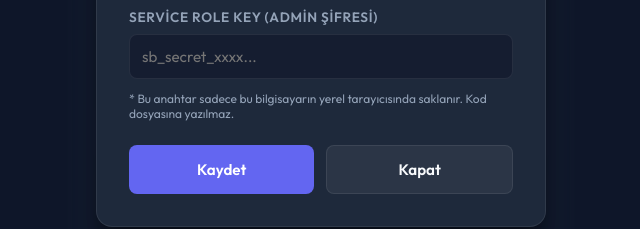
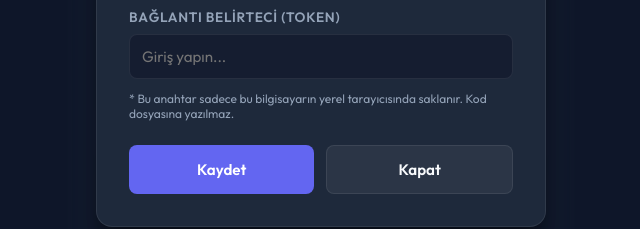
Before and after one commit to tcbarisgencoglu-png/sinif-asistani1, a website: page lisans_ureticisi/generator.html in a window 1280 px wide. Both pictures are taken after a click on the button "Supabase Bağlantı Ayarları". Shown: the part 376-605 px from the top of the page, 319-959 px from the left. Drawn offline with Linux system fonts and the light colour scheme.

Commit message:
fix: rename txtDbKey to sa_token_field and add key preview output to prevent browser autofill

```diff
--- a/lisans_ureticisi/generator.html
+++ b/lisans_ureticisi/generator.html
@@ -350,8 +350,9 @@
       </div>
 
       <div class="form-group">
-        <label for="txtDbKey">Service Role Key (Admin Şifresi)</label>
-        <input type="text" id="txtDbKey" placeholder="sb_secret_xxxx..." autocomplete="off" style="-webkit-text-security: disc; -moz-text-security: disc; text-security: disc;">
+        <label for="sa_token_field">Bağlantı Belirteci (Token)</label>
+        <input type="text" id="sa_token_field" placeholder="Giriş yapın..." autocomplete="off" style="-webkit-text-security: disc; -moz-text-security: disc; text-security: disc;">
+        <p id="keyPreview" style="font-size: 0.8rem; color: var(--success); margin-top: 4px; font-weight: 600; display: none;"></p>
         <p style="font-size: 0.75rem; color: var(--text-muted); margin-top: 4px;">* Bu anahtar sadece bu bilgisayarın yerel tarayıcısında saklanır. Kod dosyasına yazılmaz.</p>
       </div>
 
@@ -383,18 +384,35 @@
     const btnSaveSettings = document.getElementById('btnSaveSettings');
     const btnCloseSettings = document.getElementById('btnCloseSettings');
     const txtDbUrl = document.getElementById('txtDbUrl');
-    const txtDbKey = document.getElementById('txtDbKey');
+    const sa_token_field = document.getElementById('sa_token_field');
+
+    // Aktif anahtar önizlemesini güncelle
+    function updateKeyPreview() {
+      const key = localStorage.getItem('sa_gen_supabase_key') || '';
+      const previewEl = document.getElementById('keyPreview');
+      if (key) {
+        const masked = key.length > 10 ? `${key.substring(0, 10)}...${key.slice(-8)}` : 'Geçerli Anahtar';
+        previewEl.textContent = `Aktif Anahtar: ${masked}`;
+        previewEl.style.display = 'block';
+      } else {
+        previewEl.style.display = 'none';
+      }
+    }
 
     // Sayfa açıldığında ayarları yükle
     window.addEventListener('DOMContentLoaded', () => {
       const savedUrl = localStorage.getItem('sa_gen_supabase_url') || 'https://tzwewboqhjsmoezriadg.supabase.co';
       const savedKey = localStorage.getItem('sa_gen_supabase_key') || '';
       txtDbUrl.value = savedUrl;
-      txtDbKey.value = savedKey;
+      sa_token_field.value = savedKey;
+      updateKeyPreview();
     });
 
     // Modal Kontrolleri
     btnSettings.addEventListener('click', () => {
+      // Yeniden yükle (değişiklikleri garantiye almak için)
+      sa_token_field.value = localStorage.getItem('sa_gen_supabase_key') || '';
+      updateKeyPreview();
       settingsModal.style.display = 'flex';
     });
 
@@ -404,7 +422,7 @@
 
     btnSaveSettings.addEventListener('click', () => {
       const url = txtDbUrl.value.trim();
-      const key = txtDbKey.value.trim();
+      const key = sa_token_field.value.trim();
 
       if (!url || !key) {
         alert('Lütfen her iki alanı da doldurun.');
@@ -414,6 +432,7 @@
       localStorage.setItem('sa_gen_supabase_url', url);
       localStorage.setItem('sa_gen_supabase_key', key);
 
+      updateKeyPreview();
       alert('Ayarlar başarıyla kaydedildi!');
       settingsModal.style.display = 'none';
     });
```
